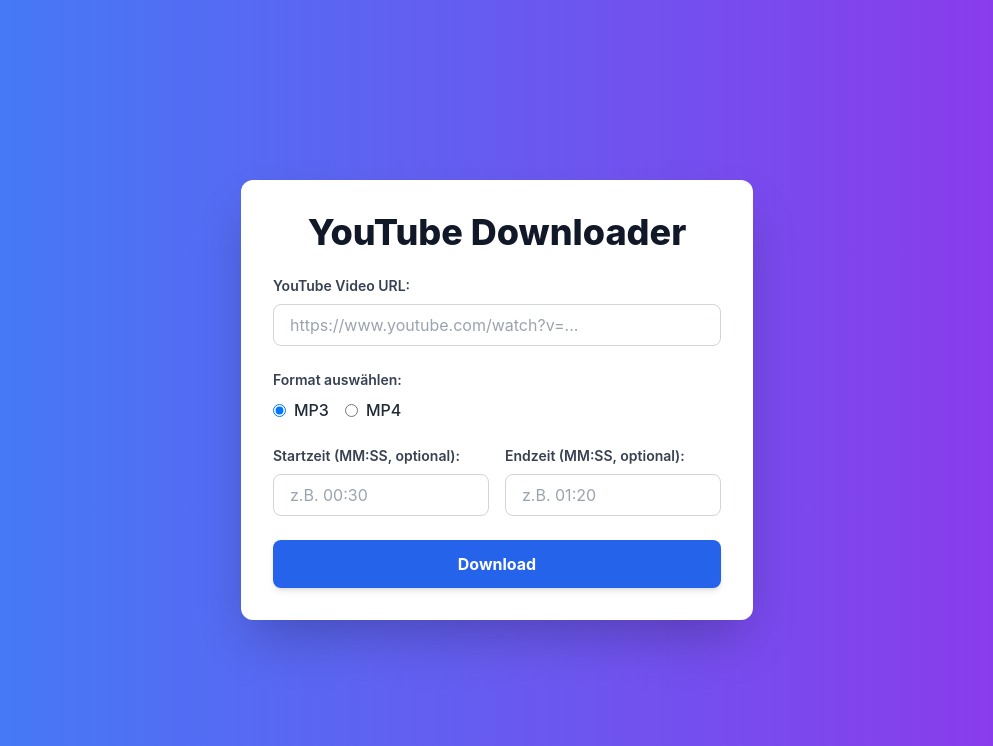
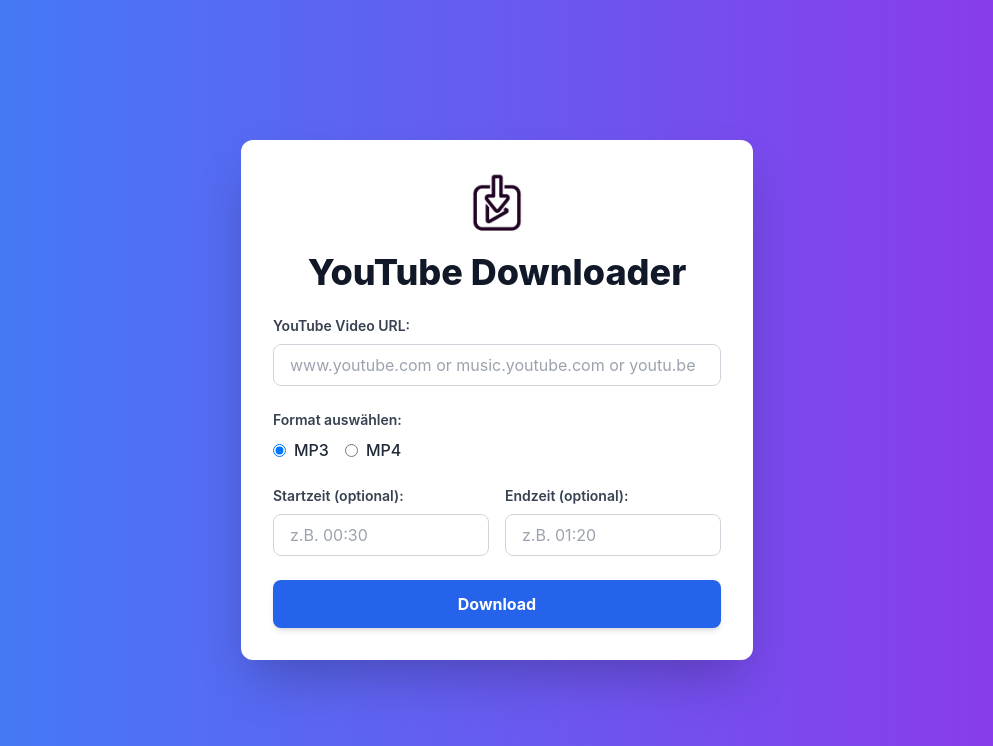
Before and after one commit to iAmCriptic/YT---downloader, a Flask app: page / in a window 1280 px wide. Shown: the top 746 px of the page, without its empty margins (143-1136 px from the left). Run offline with Flask 3, Linux system fonts and the light colour scheme; some libraries are stand-ins or nearby versions.

Commit message:
fine adjustments

```diff
--- a/templates/index.html
+++ b/templates/index.html
@@ -4,6 +4,8 @@
     <meta charset="UTF-8">
     <meta name="viewport" content="width=device-width, initial-scale=1.0">
     <title>YouTube Video Downloader</title>
+    <!-- Favicon einbinden -->
+    <link rel="icon" href="/static/logo.png" type="image/png">
     <!-- Tailwind CSS CDN -->
     <script src="https://cdn.tailwindcss.com"></script>
     <style>
@@ -53,6 +55,7 @@
     <div class="bg-white rounded-xl shadow-2xl p-8 w-full max-w-lg space-y-6
                 dark:bg-black dark:text-gray-100 transition-colors duration-300"> <!-- Dark mode Hintergrund ist jetzt schwarz -->
         <h1 class="text-4xl font-extrabold text-center mb-6 text-gray-900 dark:text-white">
+            <img src="/static/logo.png" alt="YouTube Downloader Logo" class="h-16 mx-auto mb-4"> <!-- Logo hinzugefügt -->
             YouTube Downloader
         </h1>
 
@@ -68,7 +71,7 @@
                     type="url"
                     id="video_url"
                     name="video_url"
-                    placeholder="https://www.youtube.com/watch?v=..."
+                    placeholder="www.youtube.com or music.youtube.com or youtu.be"
                     required
                     class="w-full px-4 py-2 border border-gray-300 rounded-lg focus:outline-none focus:ring-2 focus:ring-blue-500 transition duration-200
                            dark:bg-black dark:border-gray-700 dark:text-white dark:focus:ring-blue-400" <!-- Dark mode input styling updated zu schwarz und weißer Text -->
@@ -107,7 +110,7 @@
             <div class="flex flex-col sm:flex-row sm:space-x-4 space-y-4 sm:space-y-0">
                 <div class="flex-1">
                     <label for="start_time" class="block text-gray-700 dark:text-gray-300 text-sm font-semibold mb-2">
-                        Startzeit (MM:SS, optional):
+                        Startzeit (optional):
                     </label>
                     <input
                         type="text"
@@ -122,7 +125,7 @@
                 </div>
                 <div class="flex-1">
                     <label for="end_time" class="block text-gray-700 dark:text-gray-300 text-sm font-semibold mb-2">
-                        Endzeit (MM:SS, optional):
+                        Endzeit (optional):
                     </label>
                     <input
                         type="text"
```
Also changed, not shown: static/logo.png (added).
